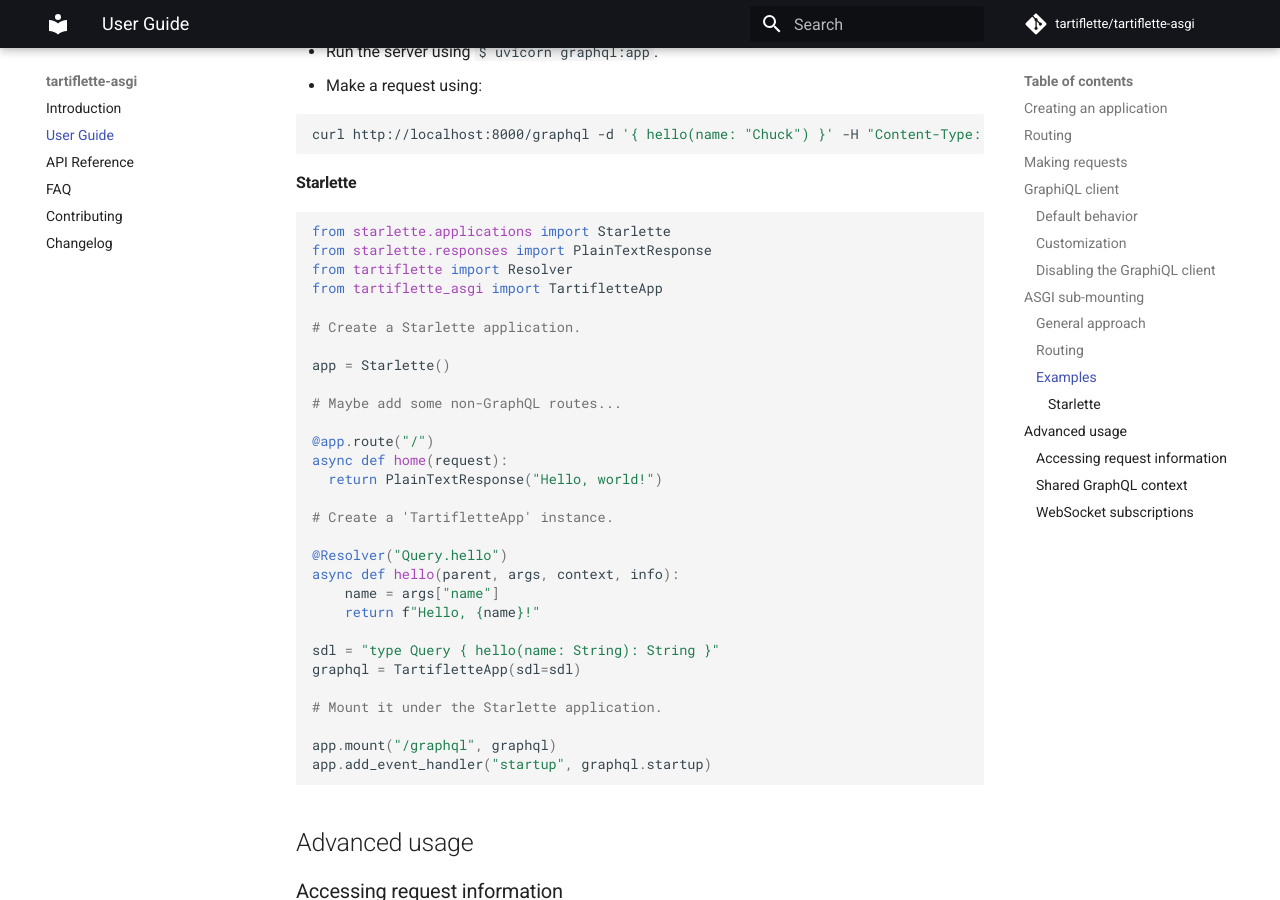
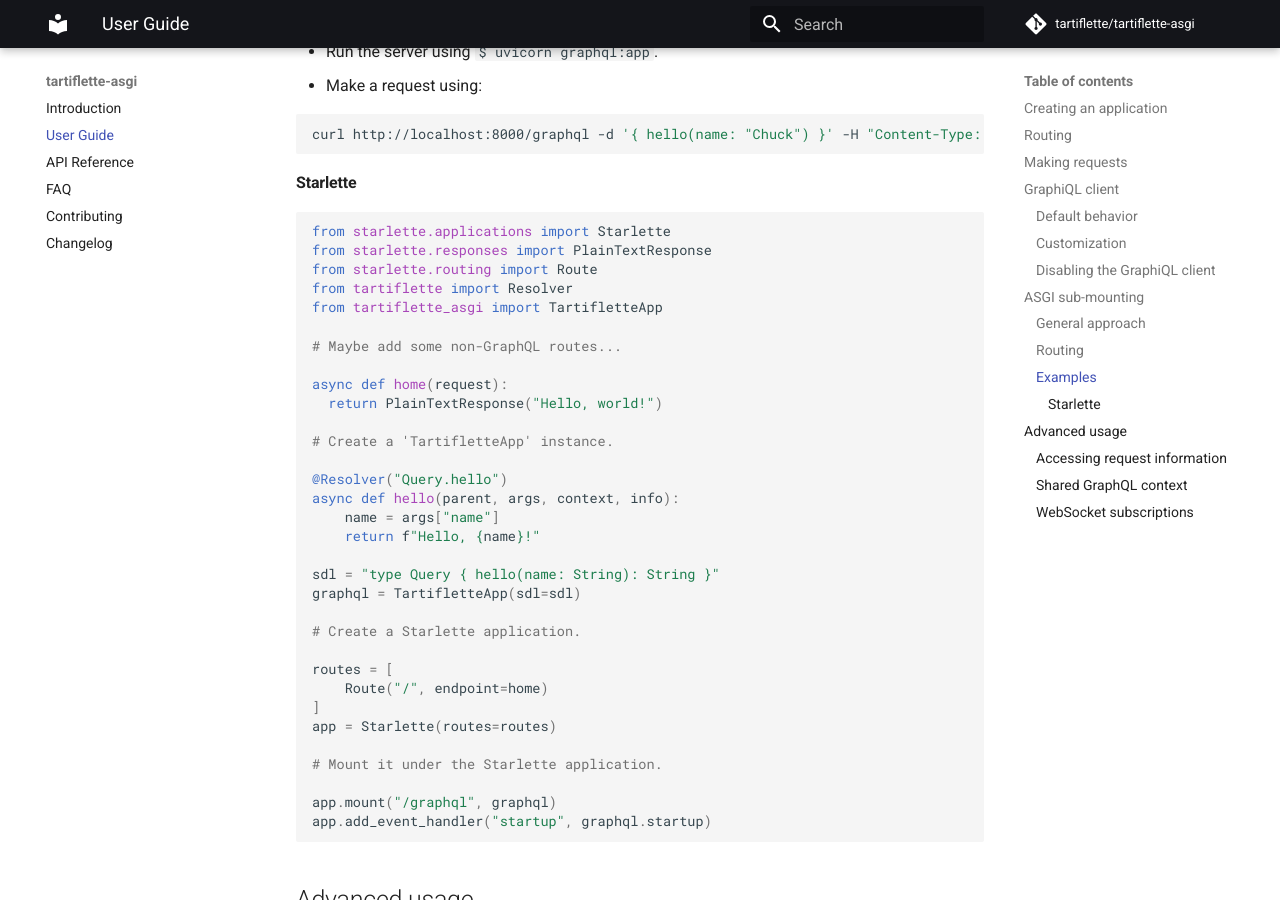
Before and after one commit to tartiflette/tartiflette-asgi, an MkDocs documentation site: the page built from docs/usage.md, in a window 1280 px wide and 900 px high, scrolled down 4894 px. Built offline with MkDocs 1.6.1 and Material for MkDocs 9.7.7, drawn with Linux system fonts in a browser that asks for light colours; comment, search, counter and statistics services are not loaded.

Commit message:
Adapt Starlette doc usage according starlette v13
Route decorator is going to be deprecated

````diff
--- a/docs/usage.md
+++ b/docs/usage.md
@@ -168,16 +168,12 @@ curl http://localhost:8000/graphql -d '{ hello(name: "Chuck") }' -H "Content-Typ
 ```python
 from starlette.applications import Starlette
 from starlette.responses import PlainTextResponse
+from starlette.routing import Route
 from tartiflette import Resolver
 from tartiflette_asgi import TartifletteApp
 
-# Create a Starlette application.
-
-app = Starlette()
-
 # Maybe add some non-GraphQL routes...
 
-@app.route("/")
 async def home(request):
   return PlainTextResponse("Hello, world!")
 
@@ -190,6 +186,13 @@ async def hello(parent, args, context, info):
 
 sdl = "type Query { hello(name: String): String }"
 graphql = TartifletteApp(sdl=sdl)
+
+# Create a Starlette application.
+
+routes = [
+    Route("/", endpoint=home)
+]
+app = Starlette(routes=routes)
 
 # Mount it under the Starlette application.
 
````
